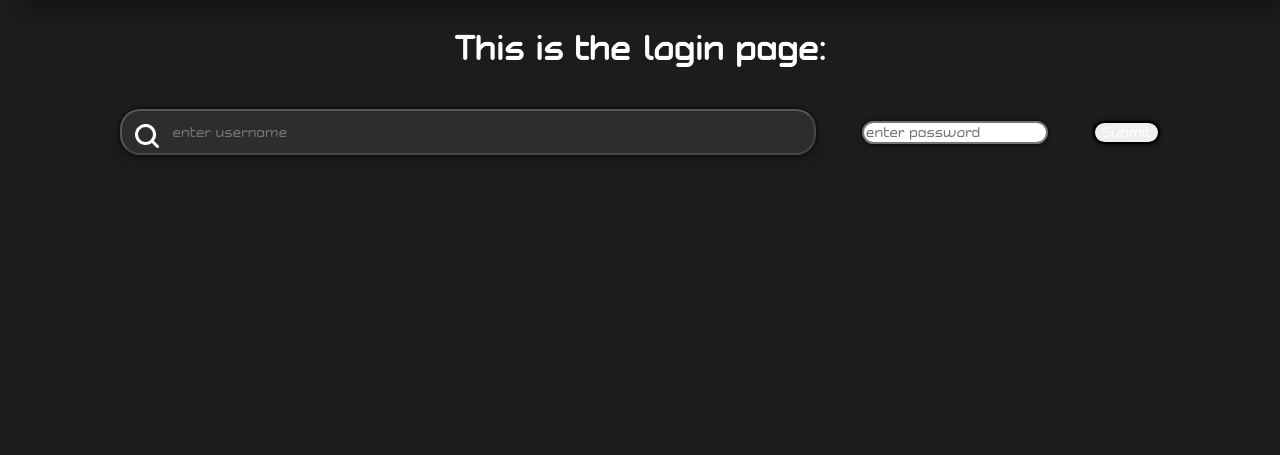
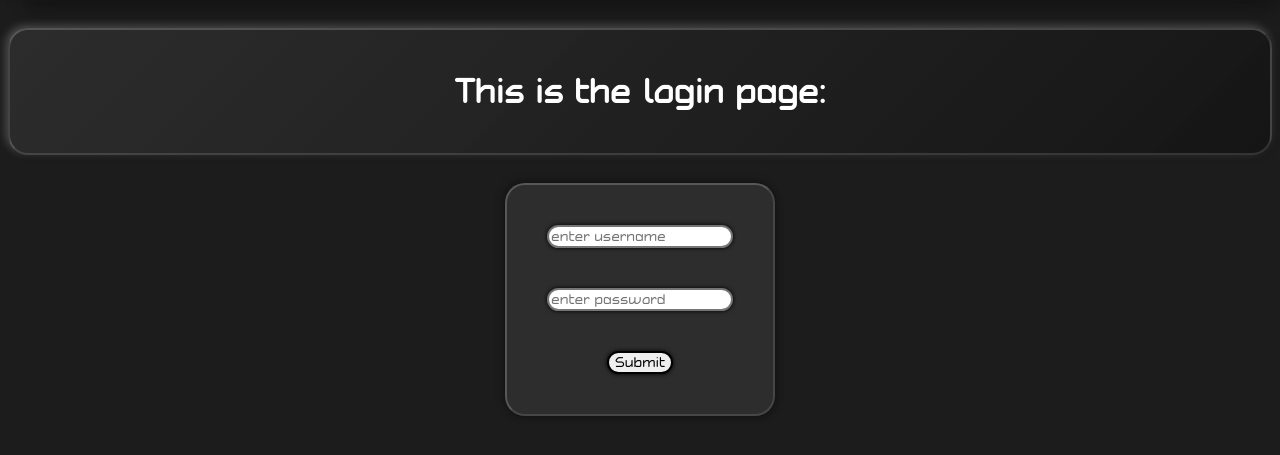
Before and after one commit to Starianne/MusicChatApp, a Django app: page /account/login/ in a window 1280 px wide. Shown: the part 53-508 px from the top of the page. Run offline with Django 5.2, Linux system fonts and the light colour scheme.

Commit message:
some forms clean up and halfway done with removing incorrect song selections

```diff
--- a/account/forms.py
+++ b/account/forms.py
@@ -3,7 +3,7 @@ from django import forms
 from django.contrib.auth.models import User
 
 class CreateUserForm(UserCreationForm): #inherits usercreationform
-    username = forms.CharField(widget=forms.TextInput(attrs={"class":"input", "type":"text", "placeholder":"enter username"}), label="Username")
+    username = forms.CharField(widget=forms.TextInput(attrs={"class":"input", "type":"username", "placeholder":"enter username"}), label="Username")
     email = forms.EmailField(widget=forms.EmailInput(attrs={"class":"input", "type":"email", "placeholder":"enter email"}), label = "Email")
     password1 = forms.CharField(widget=forms.PasswordInput(attrs={"class":"input", "type":"password", "placeholder":"enter password"}), label = "Enter password")
     password2 = forms.CharField(widget=forms.PasswordInput(attrs={"class":"input", "type":"password", "placeholder":"re-enter password"}), label="Re-enter password")
--- a/account/templates/account/login.html
+++ b/account/templates/account/login.html
@@ -5,13 +5,18 @@
 {% endblock %}
 
 {% block content %}
+<div class="title">
     <h1> This is the login page:</h1>
+</div>
+<div class="formContainer">
     <form method='POST' action=''>
         {% csrf_token %}
-        <input type="text" name = 'username' placeholder="enter username"/>
-        <input type="password" name = 'password' placeholder="enter password"/>
+        <input type="username" name = 'username' placeholder="enter username" /> <br>
+        <input type="password" name = 'password' placeholder="enter password"/> <br>
         <input type="submit" name = "Login to account">
     </form>
+</div>
+
 
     {% if messages %}
     <ul class="messages">
--- a/account/templates/account/register.html
+++ b/account/templates/account/register.html
@@ -5,10 +5,12 @@
 {% endblock %}
 
 {% block content %}
+<div class="title">
     <h1> This is the register page:</h1>
+</div>
     <form method='POST' action="">
         {% csrf_token %}
-    <div class='container'>
+    <div class='formContainer'>
         <div class='field'>
             {{ form.username.label }}
             <br>
--- a/account/views.py
+++ b/account/views.py
@@ -20,11 +20,9 @@ def register_view(request):
         form = CreateUserForm(request.POST) #renders form and passes in post data
         if form.is_valid():
             new_user = form.save() #makes user in database
-            user_name = form.cleaned_data.get('username')
-            messages.success(request, 'Account was created for ' + user_name)
             new_user = authenticate(username=form.cleaned_data["username"], password=form.cleaned_data["password1"])
             login(request, new_user)
-            return redirect('/') #change this to match later
+            return redirect('/account/match') #change this to match later
         #else: #add error messages tomorrow for register and log in views
             #if not form.cleaned_data["username"] : #ts probably isnt right
                 #pass
@@ -58,7 +56,7 @@ def search_view(request):
             url = f"https://api.deezer.com/search?q={searched_track}"
             response = requests.get(url)
             data = response.json()
-            if list(data.items())[0][0] == 'error':
+            if list(data.items())[0][0] == 'error': #no items will return error
                 results = None
                 messages.error(request, 'You have to enter a Song!')
             else:
--- a/static/css/stylesheet.css
+++ b/static/css/stylesheet.css
@@ -5,6 +5,10 @@
 
 * {
     font-family: 'Angular';
+}
+
+button {
+    display: inline;
 }
 
 body{
@@ -36,6 +40,19 @@ p, h1, h2 {
     background: linear-gradient(-45deg, rgba(0,0,0,0.22), rgba(142, 141, 141, 0.15));
     margin-bottom: 3.5vh;
     padding: 20px;
+}
+
+.formContainer {
+    border: outset 2px rgba(255, 255, 255,0.2);
+    border-radius: 20px;
+    box-shadow:
+    2px 2px 6px 0 rgba(0, 0, 0, 0.25),
+    -2px -2px 8px 0 rgba(0, 0, 0, 0.25);
+    background-color: #2d2d2d;
+    padding: 20px;
+    width: fit-content;
+    height: fit-content;
+    margin: auto;
 }
 
 nav {
@@ -136,7 +153,7 @@ nav ul li a {
     align-items: stretch;
     align-content: normal;
     gap: 8px;
-    border-radius: 0 0 20px 20px;
+    border-radius: 20px;
     box-shadow: 0 8px 16px rgba(0,0,0,0.15);
 }
 
@@ -185,6 +202,7 @@ nav ul li a {
 
 .selectedItem {
     flex: 1 1 100px;
+    position: relative;
     min-width: 100px;
     max-width: 120px;
     box-sizing: border-box;
@@ -200,14 +218,31 @@ nav ul li a {
     border-radius: 60px;
 }
 
-.selectedItem:hover {
-    border: solid 2px red;
-    border-radius: 20px;
+.selectedItem button {
+    border: none;
+    display: none;
+    background-color: transparent;
+    position: absolute;
+    top: 0;
+    right: 0;
+    height: 4vh;
+    transform: translate(50%, -50%);
+
+}
+
+.selectedItem button img {
+    width: 100%;
+    height: 100%;
+    object-fit: contain;
+}
+
+.filter {
+    filter: brightness(0) saturate(100%) invert(16%) sepia(100%) saturate(7000%) hue-rotate(0deg) brightness(95%) contrast(120%);
 }
 
 /*searchbars*/
 input {
-    color: rgb(255, 255, 255);
+    color: rgb(0, 0, 0);
     margin: 20px;
     border-radius: 20px;
     border-style: solid;
@@ -227,4 +262,5 @@ input[type="text"] {
     box-shadow: 0 4px 8px rgba(0,0,0,0.10);
     border-radius: 20px;
     margin-bottom: 0;
+    color: #ffffff;
 }
```
Also changed, not shown: account/templates/account/search.html (+44 -8 lines), static/img/xmark.svg (added).
